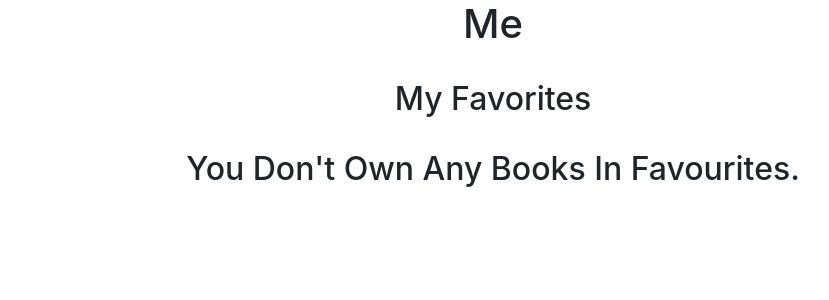
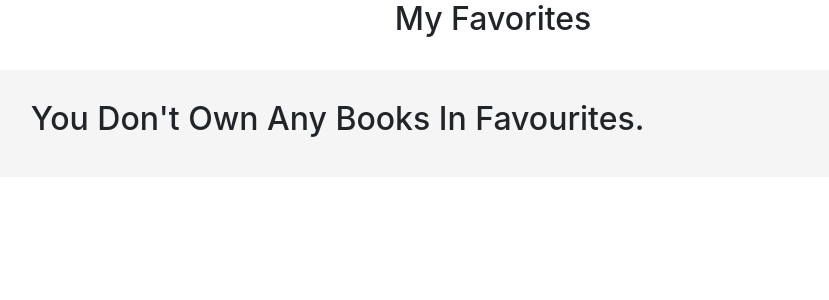
Before and after one commit to yinonh/AutoBook, a Django app: page /Me/Adult/Favourites/ in a window 1280 px wide. Shown: the part 86-386 px from the top of the page, without its empty margins (147-976 px from the left). Run offline with Django 3.2, Linux system fonts and the light colour scheme; parts of the project's set-up code (start-up, migrations or seed data) failed here and were passed over; some libraries are stand-ins or nearby versions.

Commit message:
new homepage update

```diff
--- a/book_catalog/templates/mepage/adult/favouritebooks.html
+++ b/book_catalog/templates/mepage/adult/favouritebooks.html
@@ -1,33 +1,52 @@
 {% extends "mepage/adult/styleadult.html" %}
 
 {% block content %}
+<link rel="stylesheet" href="https://cdn.jsdelivr.net/npm/bootstrap@4.5.3/dist/css/bootstrap.min.css" integrity="sha384-TX8t27EcRE3e/ihU7zmQxVncDAy5uIKz4rEkgIXeMed4M0jlfIDPvg6uqKI2xXr2" crossorigin="anonymous">
 <div class="container text-center">
-    <h1>Me</h1><br>
     <h2>My Favorites</h2><br>
+<style>
+    #rcorners4 {
+      border-radius: 15px;
+      background: whitesmoke;
+      padding: 20px;
+      width: 100%;
+      height: 100%;
+    }
+    .grid-container {
+      display: grid;
+      grid-gap: 30px;
+      grid-template-columns: auto auto auto;
+      background-color: whitesmoke;
+      padding: 10px;
+    }
 
-    {% if user.adult.FavouriteBooks.all|length == 0 %}
-      <h2>You Don't Own Any Books In Favourites.</h2>
+    .grid-item {
+      background-color:whitesmoke ;
+      border: 1px solid whitesmoke(0, 0, 0, 0.8);
+      padding: 20px;
+      font-size: 30px;
+      text-align: center;
+    }
+
+</style>
+
+<div id="rcorners4">
+    <div class="grid-container">
+        {% if user.adult.FavouriteBooks.all|length == 0 %}
+            <h2>You Don't Own Any Books In Favourites.</h2>
         {% else %}
-    <h2 class="alert alert-warning">
-        <table style="table:table-bordered table-striped text-center">
-            <tr>
-        {% for book in user.adult.FavouriteBooks.all %}
-
-        <th><h4>{{ book.name|truncatechars:15 }} <br>by <br>{{ book.author_name }}</h4></th>
-
-        {% endfor %}
-        </tr>
-      <tr>
+            {% for book in user.adult.FavouriteBooks.all %}
+                     <div class="grid-item">
+                        <h4>{{ book.name|truncatechars:15 }} <br>by <br>{{ book.author_name }}</h4>
+                        <a href="{% url 'book_card' book.id %}"><img src="{{ book.image.url }}" height="90" width="90"></a>
+                     </div>
+                {% endfor %}
+            {% endif %}
+    </div>
+</div>
 
 
 
-         {% for book in user.adult.FavouriteBooks.all %}
-          <th><a href="{% url 'book_card' book.id %}"><img src="{{ book.image.url }}" height="90" width="90"></a></th>
-         {% endfor %}
-    {% endif %}
-        </tr>
-    </table>
-    </h2>
-</div>
+
 
 {% endblock %}
--- a/book_catalog/templates/mepage/student/possessedbooks.html
+++ b/book_catalog/templates/mepage/student/possessedbooks.html
@@ -1,14 +1,15 @@
 {% extends "mepage/student/stylestudent.html" %}
 
 {% block content %}
+<link rel="stylesheet" href="https://cdn.jsdelivr.net/npm/bootstrap@4.5.3/dist/css/bootstrap.min.css" integrity="sha384-TX8t27EcRE3e/ihU7zmQxVncDAy5uIKz4rEkgIXeMed4M0jlfIDPvg6uqKI2xXr2" crossorigin="anonymous">
+<div class="container text-center">
 
 {% if possessBooks|length == 0 %}
     <h2>You Don't Own Any Books.</h2>
 
 {% else %}
 {% for book in  possessBooks%}
-<link rel="stylesheet" href="https://cdn.jsdelivr.net/npm/bootstrap@4.5.3/dist/css/bootstrap.min.css" integrity="sha384-TX8t27EcRE3e/ihU7zmQxVncDAy5uIKz4rEkgIXeMed4M0jlfIDPvg6uqKI2xXr2" crossorigin="anonymous">
-<div class="container text-center">
+
     <br>
     <br>
     <h2>{{ book.name }} by
@@ -52,3 +53,4 @@
     {% endif %}
 </div>
 {% endblock %}
+</div>
```
Also changed, not shown: book_catalog/templates/home/home.html (+6 -12 lines), book_catalog/templates/mepage/adult/possessedbooks.html (+31 -2 lines), db.sqlite3.
